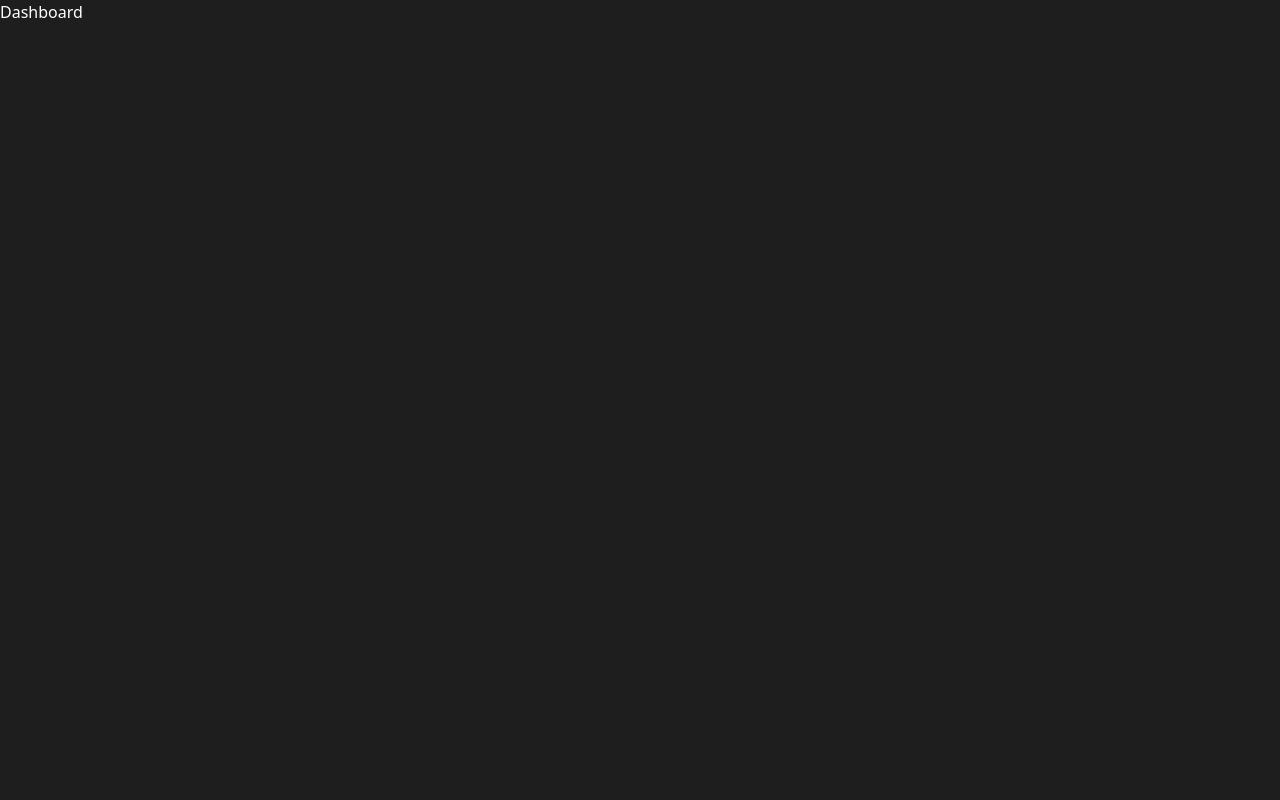
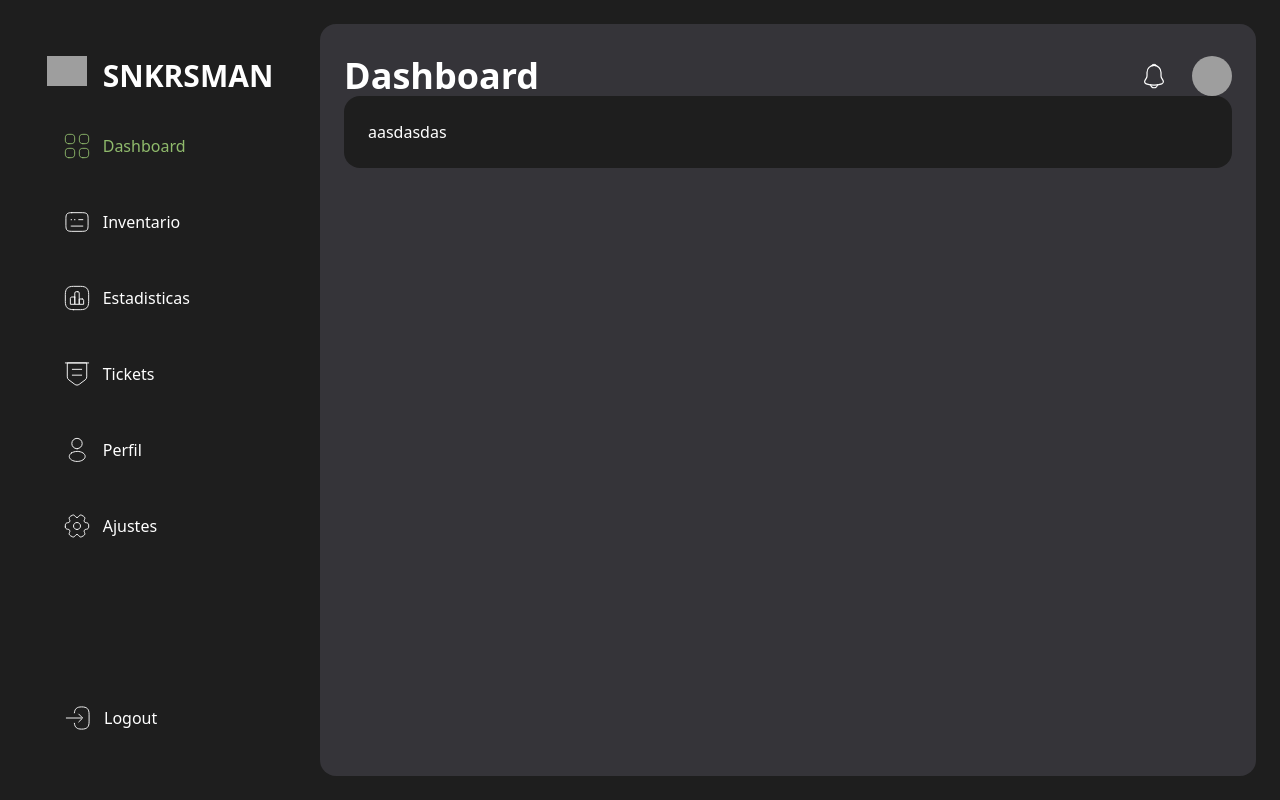
Before and after one commit to PemaProjects/SneakerResellManager, a Nuxt app in the folder nuxt/: page /dashboard in a window 1280 px wide. Built offline with nearby package versions, Linux system fonts and the light colour scheme; grey boxes are pictures that could not be loaded.

Commit message:
refactor: Update sidebar styling and add loaders to login and register buttons

```diff
--- a/nuxt/components/Layout.vue
+++ b/nuxt/components/Layout.vue
@@ -1,11 +1,13 @@
 <template>
-    <section class="flex">
+    <section class="flex overflow-hidden">
         <SideBar class=""/>
 
         <main class="w-full h-screen p-6 pl-0">
             <div class="bg-background2 w-full h-full rounded-2xl py-4 px-6">
                 <Header class="text-4xl font-semibold" :title="title" />
-                <slot></slot>
+                <div class="bg-background rounded-2xl py-6 px-6">
+                    <slot></slot>
+                </div>
 
             </div>
         </main>
--- a/nuxt/components/SideBar.vue
+++ b/nuxt/components/SideBar.vue
@@ -1,6 +1,6 @@
 <template>
         <nav :style="{ width: active ? '20rem' : '8rem' }"
-            class="h-screen flex flex-col gap-12 py-10 px-12 transition-all duration-500 ease-in-out"
+            class="h-screen flex flex-col gap-12 py-14 px-12 transition-all duration-500 ease-in-out"
             @mouseover="active = true" @mouseleave="active = false">
             <div class="h-screen flex flex-col justify-between items-center">
                 <div :class="active ? '[&>a]:px-4 [&>a]:w-full' : ''"
--- a/nuxt/pages/dashboard.vue
+++ b/nuxt/pages/dashboard.vue
@@ -1,7 +1,7 @@
 <template>
-    <div>
-        Dashboard
-    </div>
+    <Layout title="Dashboard">
+        <p>aasdasdas</p>
+    </Layout>
 </template>
 
 <script>
```
